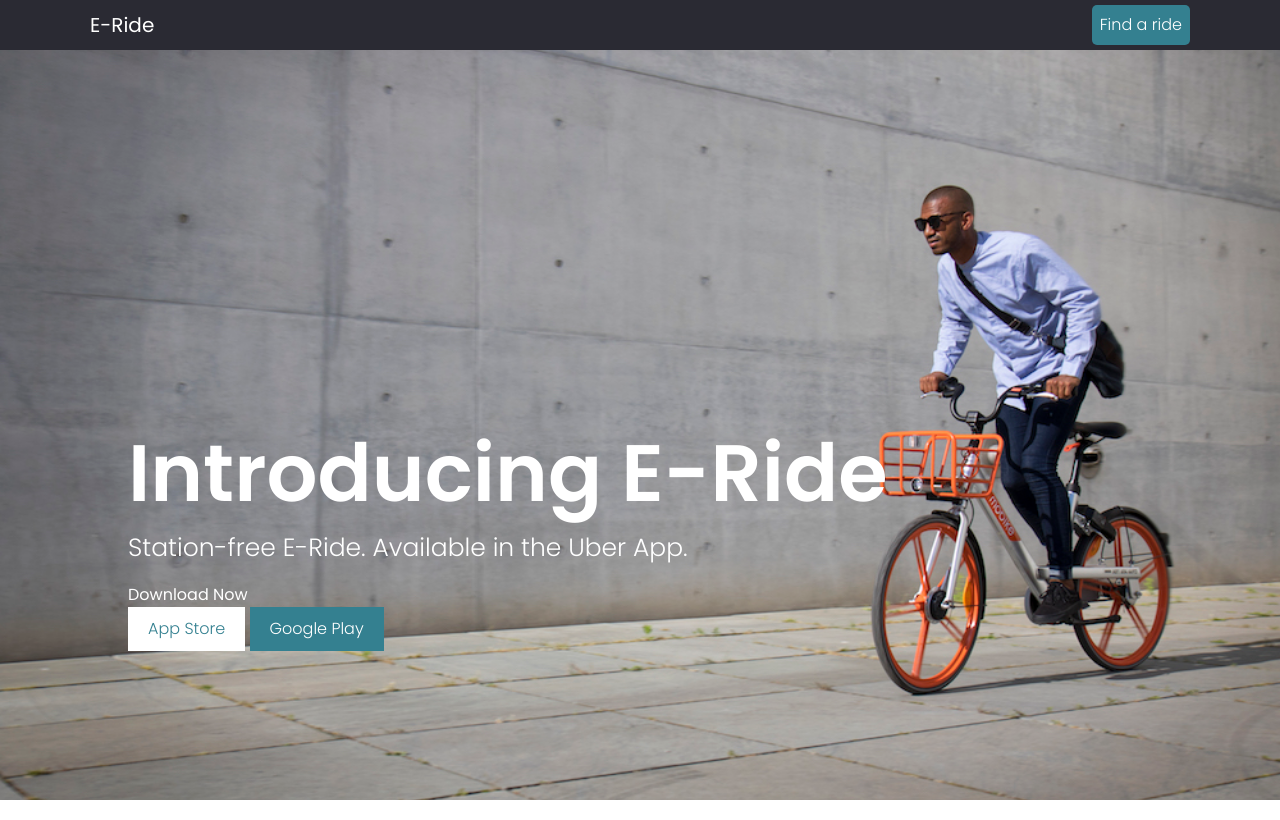
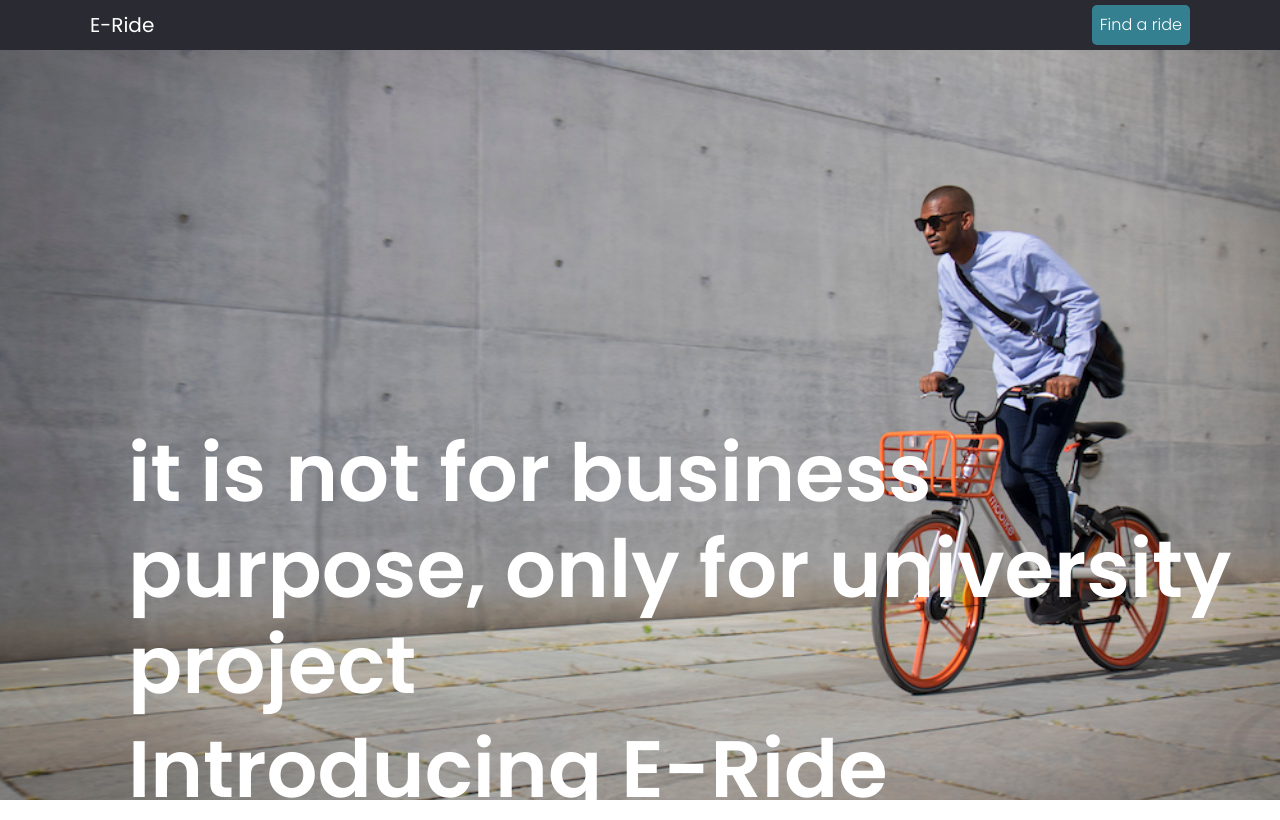
Before and after one commit to SuditMaharjan/niu-, a plain HTML site: page index.html in a window 1280 px wide. Shown: the top 820 px of the page. Drawn offline with nearby package versions, Linux system fonts and the light colour scheme; files whose address does not match are found by name.

Commit message:
Update index.html

```diff
--- a/index.html
+++ b/index.html
@@ -30,6 +30,7 @@
 
     <section class="top_section">
         <div class="wrapper">
+            <h1>it is not for business purpose, only for university project</h1>
             <h1>Introducing E-Ride</h1>
             <p>Station-free E-Ride. Available in the Uber App.</p>
             <span>Download Now</span>
```
